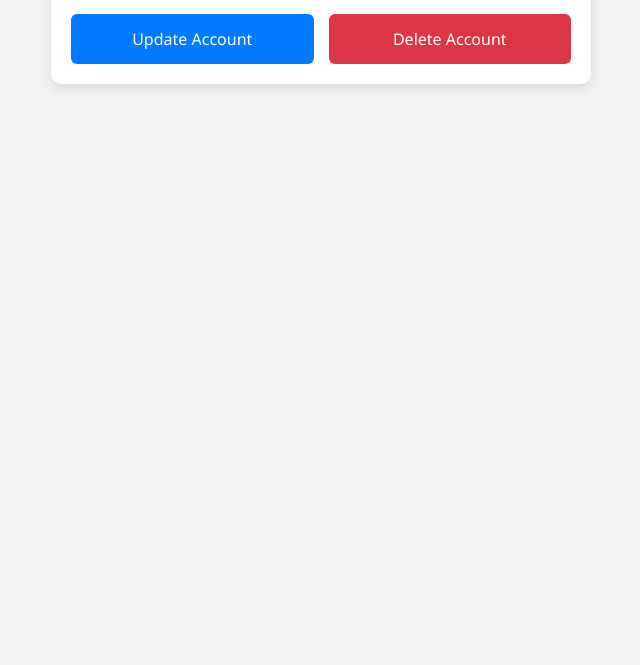
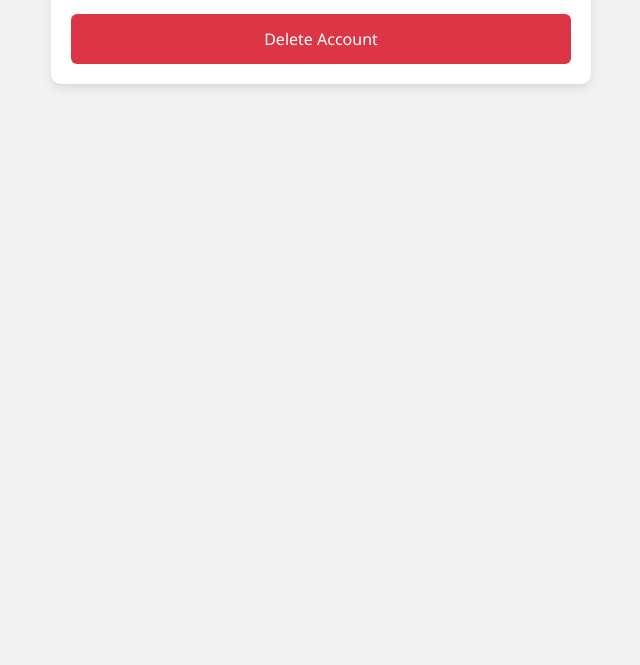
Before and after one commit to Afaroz/Milegabhai, a website: page public/setting.html in a window 1280 px wide. Shown: the part 135-800 px from the top of the page, without its empty margins (319-959 px from the left). Drawn offline with Linux system fonts and the light colour scheme.

Commit message:
✅ Add setting html

```diff
--- a/public/setting.html
+++ b/public/setting.html
@@ -79,7 +79,6 @@
     <h1>Account Settings</h1>
 
     <div class="button-group">
-      <a href="update.html" class="btn btn-update">Update Account</a>
       <a href="delete.html" class="btn btn-delete">Delete Account</a>
     </div>
   </div>
```
